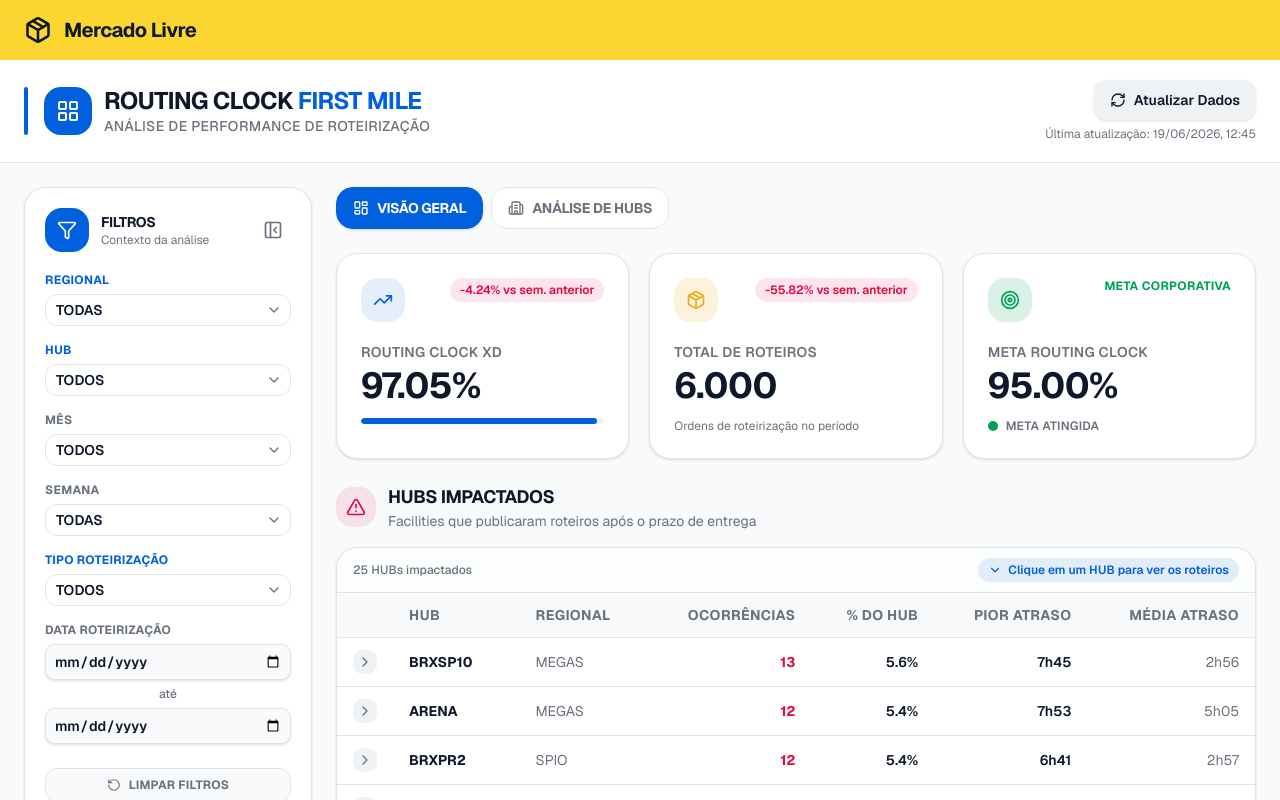
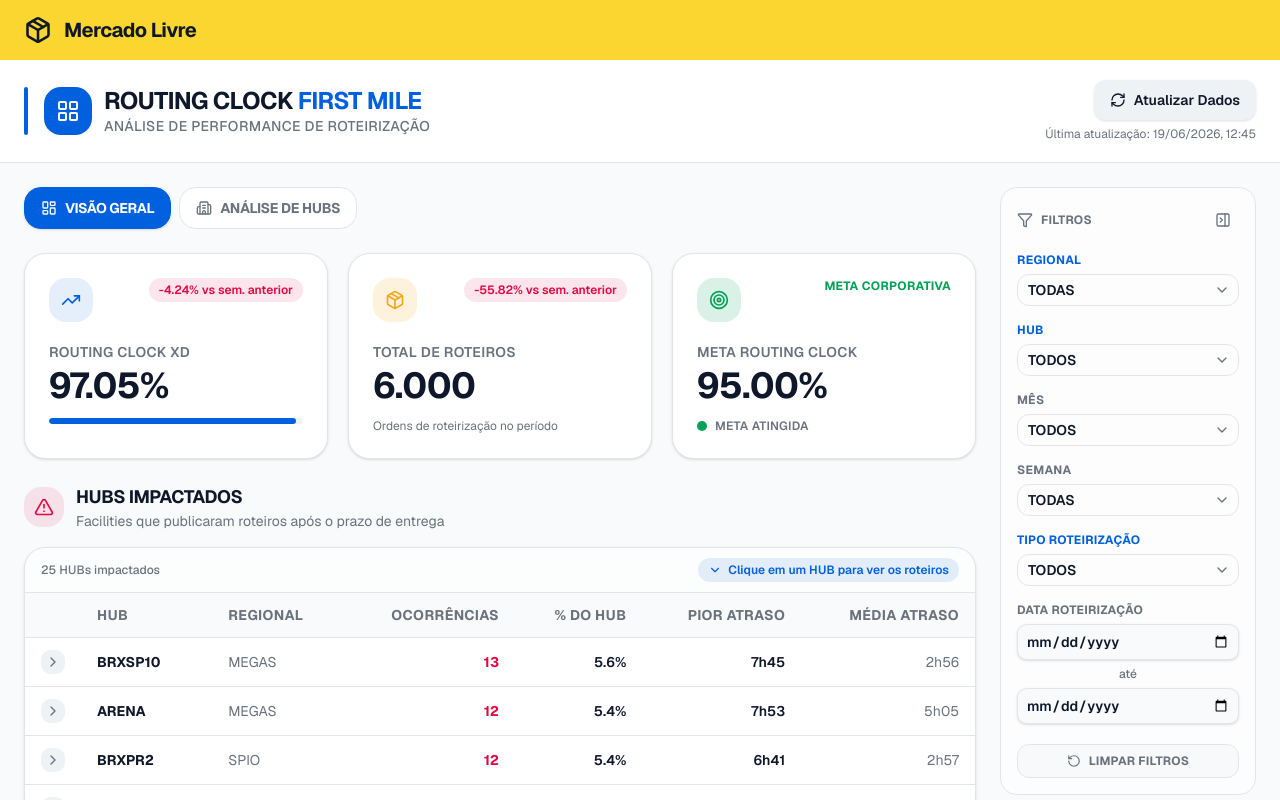
Before and after one commit to adrianoteodoro-sketch/routing-clock-dashboard, a Next.js app: page /routing-clock in a window 1280 px wide. Shown: the top 800 px of the page. Built offline with nearby package versions, Linux system fonts and the light colour scheme.

Commit message:
feat: update filter icons and adjust FiltersBar layout for collapsed view
Co-authored-by: adrianoteodoro-sketch <243608073+adrianoteodoro-sketch@users.noreply.github.com>

```diff
--- a/components/filters-bar.tsx
+++ b/components/filters-bar.tsx
@@ -1,6 +1,6 @@
 "use client"
 
-import { Filter, PanelLeftClose, PanelLeftOpen, RotateCcw } from "lucide-react"
+import { Filter, PanelRightClose, PanelRightOpen, RotateCcw } from "lucide-react"
 import { Select, SelectContent, SelectItem, SelectTrigger, SelectValue } from "@/components/ui/select"
 import type { DashboardOpcoes, Filters } from "@/lib/types"
 
@@ -90,42 +90,36 @@ function DateRangeFilter({
 }
 
 export function FiltersBar({ filters, opcoes, onChange, collapsed, onToggle, onReset }: FiltersBarProps) {
-  // Quando recolhida, mostra apenas uma faixa fina com o botão de abrir.
+  // Quando recolhida, mostra apenas uma faixa fina e discreta com o botão de abrir.
   if (collapsed) {
     return (
-      <aside className="flex shrink-0 flex-col items-center gap-3 rounded-2xl border border-border bg-card p-3 shadow-sm">
+      <aside className="flex shrink-0 flex-col items-center gap-2 self-start">
         <button
           onClick={onToggle}
           aria-label="Abrir filtros"
-          className="flex h-10 w-10 items-center justify-center rounded-xl bg-primary text-primary-foreground transition-opacity hover:opacity-90"
+          title="Abrir filtros"
+          className="flex h-9 w-9 items-center justify-center rounded-lg border border-border bg-card text-muted-foreground shadow-sm transition-colors hover:bg-secondary/60 hover:text-foreground"
         >
-          <PanelLeftOpen className="h-5 w-5" />
+          <PanelRightOpen className="h-4 w-4" />
         </button>
-        <div className="flex h-10 w-10 items-center justify-center rounded-xl bg-secondary/50 text-muted-foreground">
-          <Filter className="h-4 w-4" />
-        </div>
       </aside>
     )
   }
 
   return (
-    <aside className="flex w-full shrink-0 flex-col gap-5 rounded-2xl border border-border bg-card p-5 shadow-sm lg:w-72">
-      <div className="flex items-center justify-between gap-3">
-        <div className="flex items-center gap-3">
-          <div className="flex h-11 w-11 shrink-0 items-center justify-center rounded-xl bg-primary text-primary-foreground">
-            <Filter className="h-5 w-5" />
-          </div>
-          <div>
-            <h2 className="text-sm font-bold uppercase tracking-tight text-foreground">Filtros</h2>
-            <p className="text-xs text-muted-foreground">Contexto da análise</p>
-          </div>
+    <aside className="flex w-full shrink-0 flex-col gap-4 rounded-xl border border-border bg-card/60 p-4 lg:w-64">
+      <div className="flex items-center justify-between gap-2">
+        <div className="flex items-center gap-2 text-muted-foreground">
+          <Filter className="h-4 w-4" />
+          <h2 className="text-xs font-bold uppercase tracking-wide">Filtros</h2>
         </div>
         <button
           onClick={onToggle}
           aria-label="Recolher filtros"
-          className="flex h-9 w-9 items-center justify-center rounded-lg text-muted-foreground transition-colors hover:bg-secondary/60 hover:text-foreground"
+          title="Recolher filtros"
+          className="flex h-8 w-8 items-center justify-center rounded-lg text-muted-foreground transition-colors hover:bg-secondary/60 hover:text-foreground"
         >
-          <PanelLeftClose className="h-5 w-5" />
+          <PanelRightClose className="h-4 w-4" />
         </button>
       </div>
 
--- a/components/routing-clock-dashboard.tsx
+++ b/components/routing-clock-dashboard.tsx
@@ -97,18 +97,6 @@ export function RoutingClockDashboard() {
       />
 
       <main className="mx-auto flex max-w-[1600px] flex-col gap-6 px-6 py-6 lg:flex-row lg:items-start">
-        {/* Barra lateral de filtros (recolhível) */}
-        {data && (
-          <FiltersBar
-            filters={filters}
-            opcoes={data.opcoes}
-            onChange={handleFilterChange}
-            collapsed={filtersCollapsed}
-            onToggle={() => setFiltersCollapsed((c) => !c)}
-            onReset={() => setFilters(DEFAULT_FILTERS)}
-          />
-        )}
-
         {/* Conteúdo principal */}
         <div className="flex min-w-0 flex-1 flex-col gap-6">
           {/* Seletor de abas */}
@@ -173,6 +161,18 @@ export function RoutingClockDashboard() {
             <HubAnalysis data={data.hubAnalise} selectedHub={filters.hub} />
           )}
         </div>
+
+        {/* Barra lateral de filtros (recolhível) - lado direito */}
+        {data && (
+          <FiltersBar
+            filters={filters}
+            opcoes={data.opcoes}
+            onChange={handleFilterChange}
+            collapsed={filtersCollapsed}
+            onToggle={() => setFiltersCollapsed((c) => !c)}
+            onReset={() => setFilters(DEFAULT_FILTERS)}
+          />
+        )}
       </main>
     </div>
   )
```
